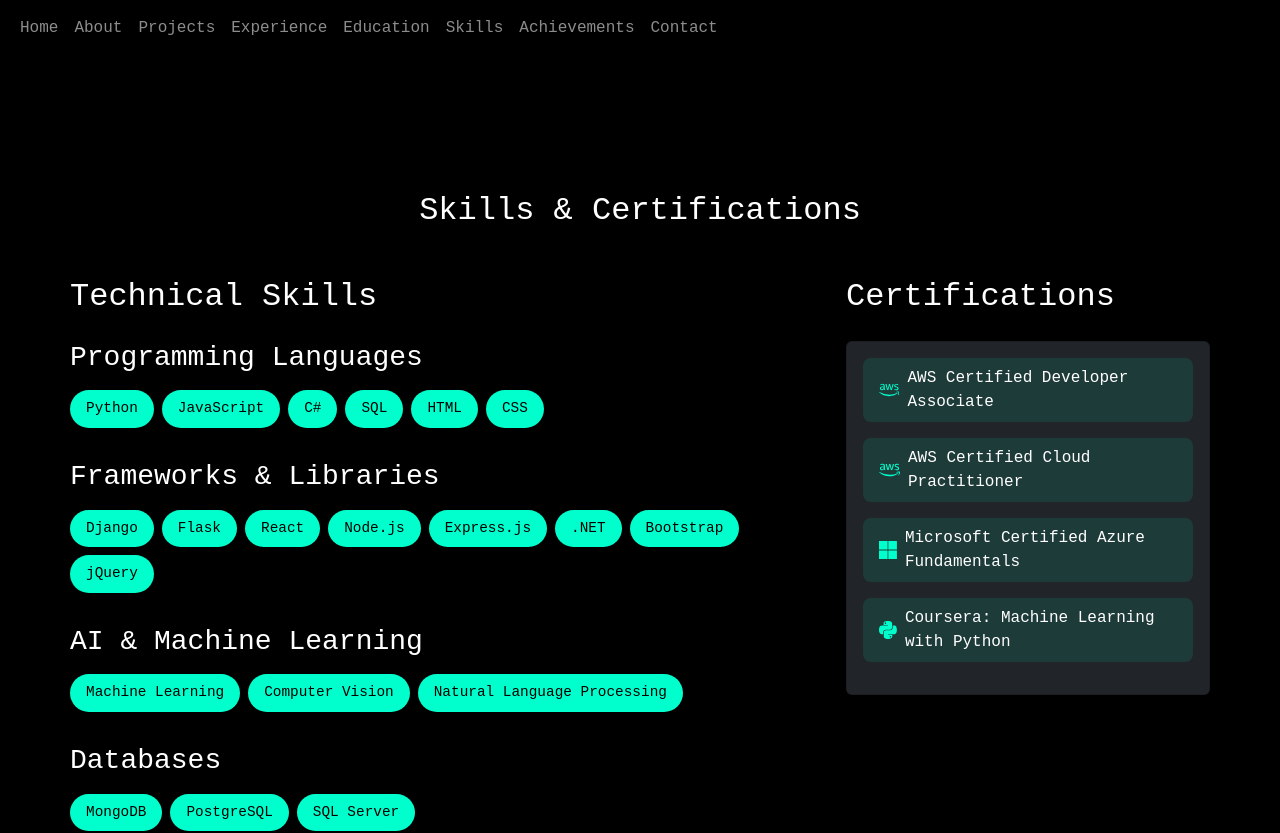
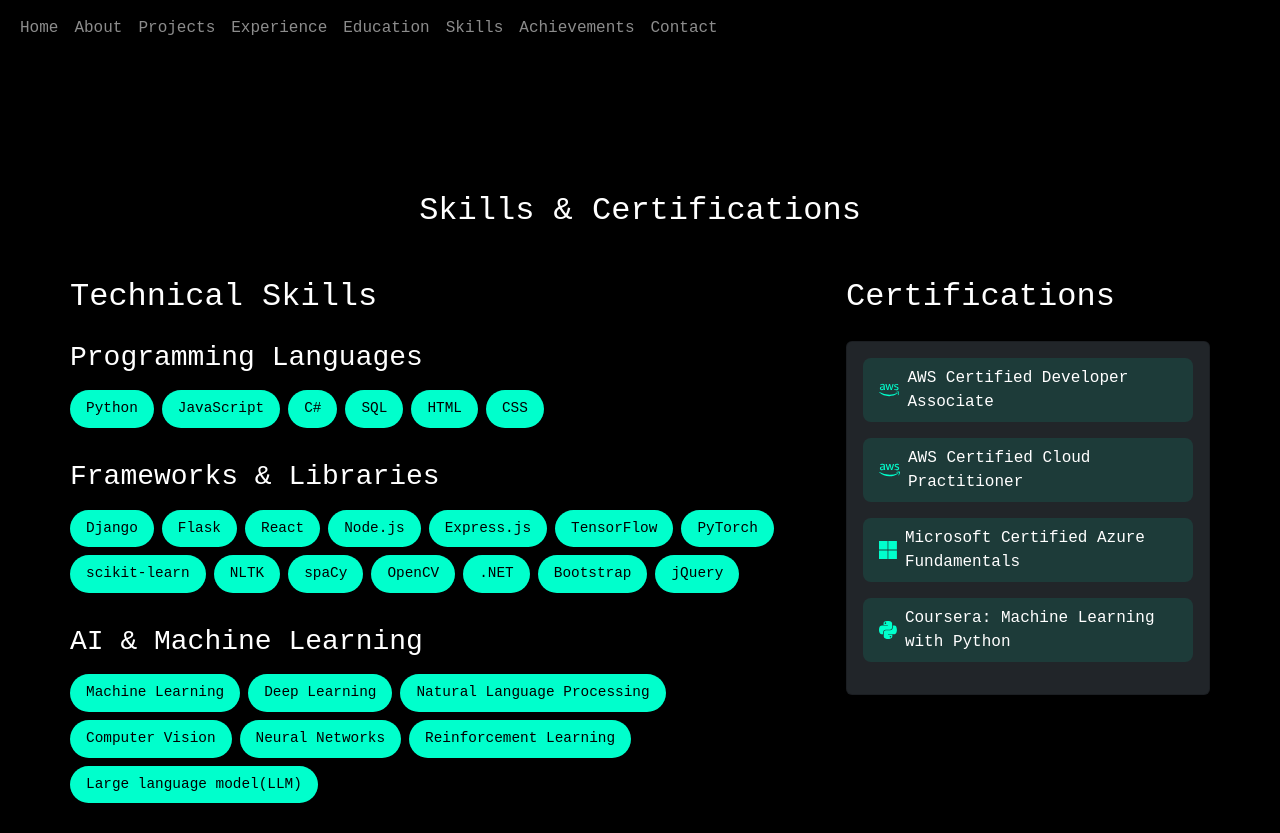
Before and after one commit to abhishekbagde/my-portfolio, a Next.js app: page /skills in a window 1280 px wide. Shown: the top 833 px of the page. Built offline with nearby package versions, Linux system fonts and the light colour scheme.

Commit message:
Updated about and skills page

```diff
--- a/src/app/about/page.js
+++ b/src/app/about/page.js
@@ -17,6 +17,7 @@
               <ul className="list-group list-group-flush bg-dark mb-4">
                 <li className="list-group-item bg-dark text-white">Python, Django, Flask</li>
                 <li className="list-group-item bg-dark text-white">MERN stack (MongoDB, Express.js, React.js, Node.js)</li>
+                <li className="list-group-item bg-dark text-white">Machine Learning, Representation Learning, Natural Language Processing, Image Processing, Robotics</li>
                 <li className="list-group-item bg-dark text-white">C#, .NET</li>
                 <li className="list-group-item bg-dark text-white">AWS Cloud Services</li>
               </ul>
--- a/src/app/skills/page.js
+++ b/src/app/skills/page.js
@@ -27,11 +27,11 @@
     },
     {
       title: "Frameworks & Libraries",
-      skills: ["Django", "Flask", "React", "Node.js", "Express.js", ".NET", "Bootstrap", "jQuery"]
+      skills: ["Django", "Flask", "React", "Node.js", "Express.js", "TensorFlow", "PyTorch", "scikit-learn", "NLTK", "spaCy", "OpenCV", ".NET", "Bootstrap", "jQuery"]
     },
     {
       title: "AI & Machine Learning",
-      skills: ["Machine Learning", "Computer Vision", "Natural Language Processing"]
+      skills: ["Machine Learning", "Deep Learning", "Natural Language Processing", "Computer Vision", "Neural Networks", "Reinforcement Learning", "Large language model(LLM)"]
     },
     {
       title: "Databases",
```
